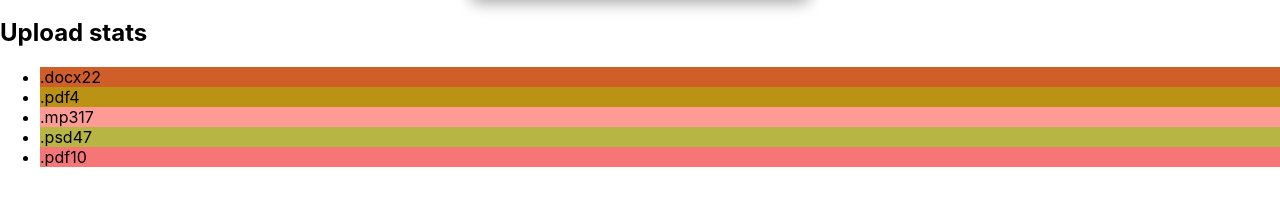
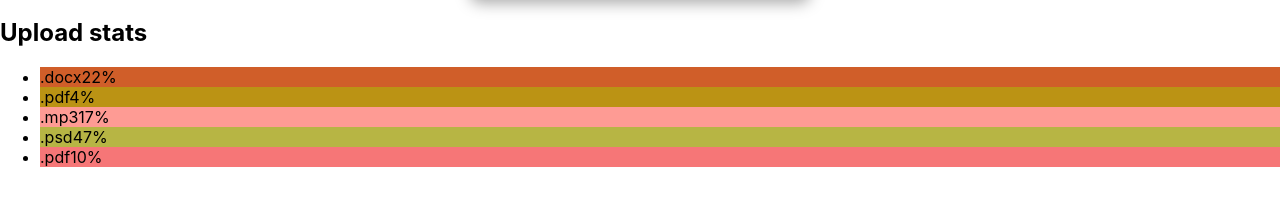
Before and after one commit to BartekJedliczka/goit-react-hw-01-components, a React (Create React App) app: page / in a window 1280 px wide. Shown: the part 405-610 px from the top of the page. Built offline with nearby package versions, Linux system fonts and the light colour scheme.

Commit message:
Update Statistics.jsx

```diff
--- a/src/components/statistics/Statistics.jsx
+++ b/src/components/statistics/Statistics.jsx
@@ -18,7 +18,7 @@ const Statistic = ({ title, stats }) => {
               style={{ backgroundColor: getRandomHexColor() }}
             >
               <span className={css.label}>{stat.label}</span>
-              <span className={css.percentage}>{stat.percentage}</span>
+              <span className={css.percentage}>{stat.percentage}%</span>
             </li>
           ))}
         </ul>
```
